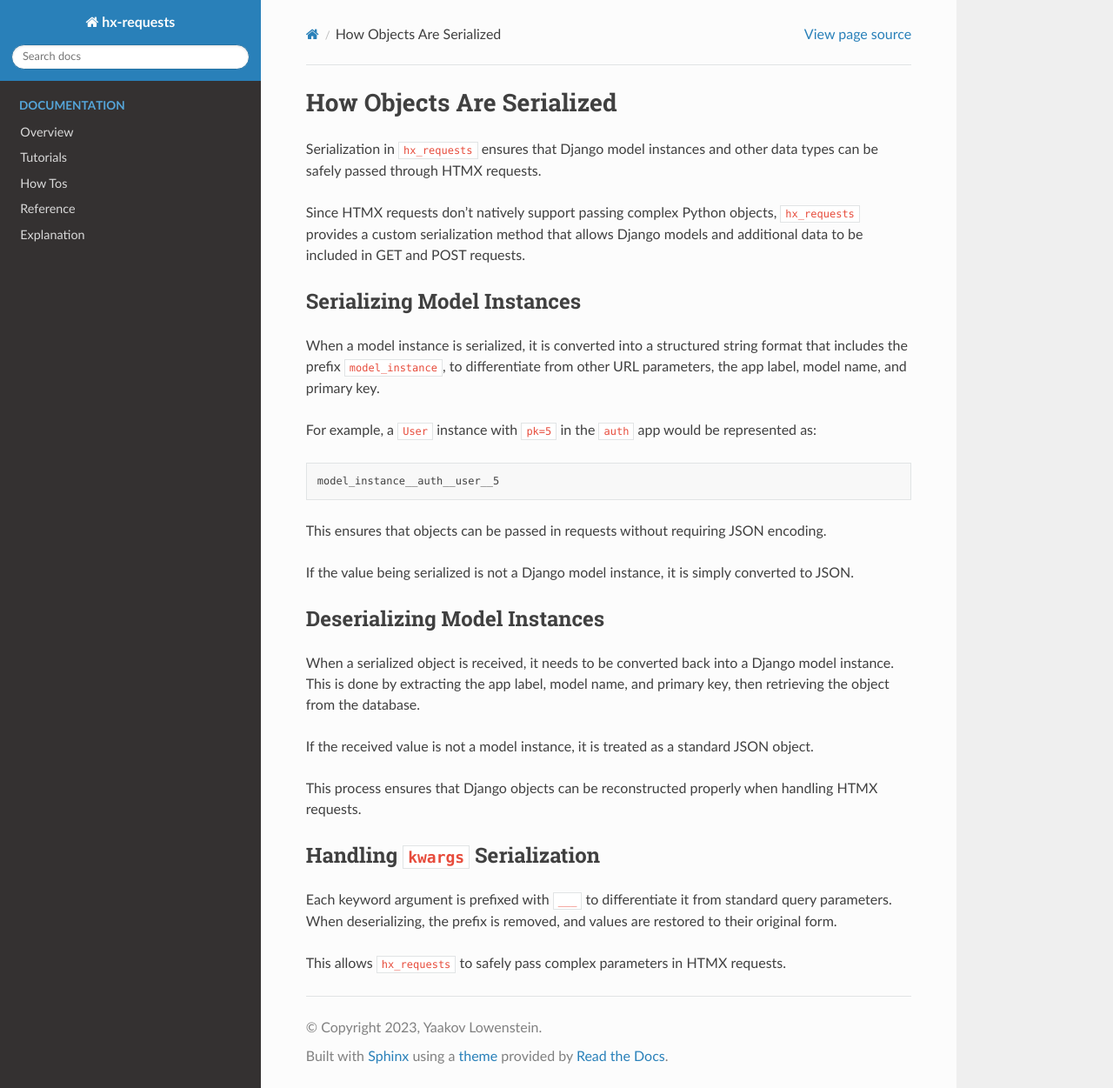
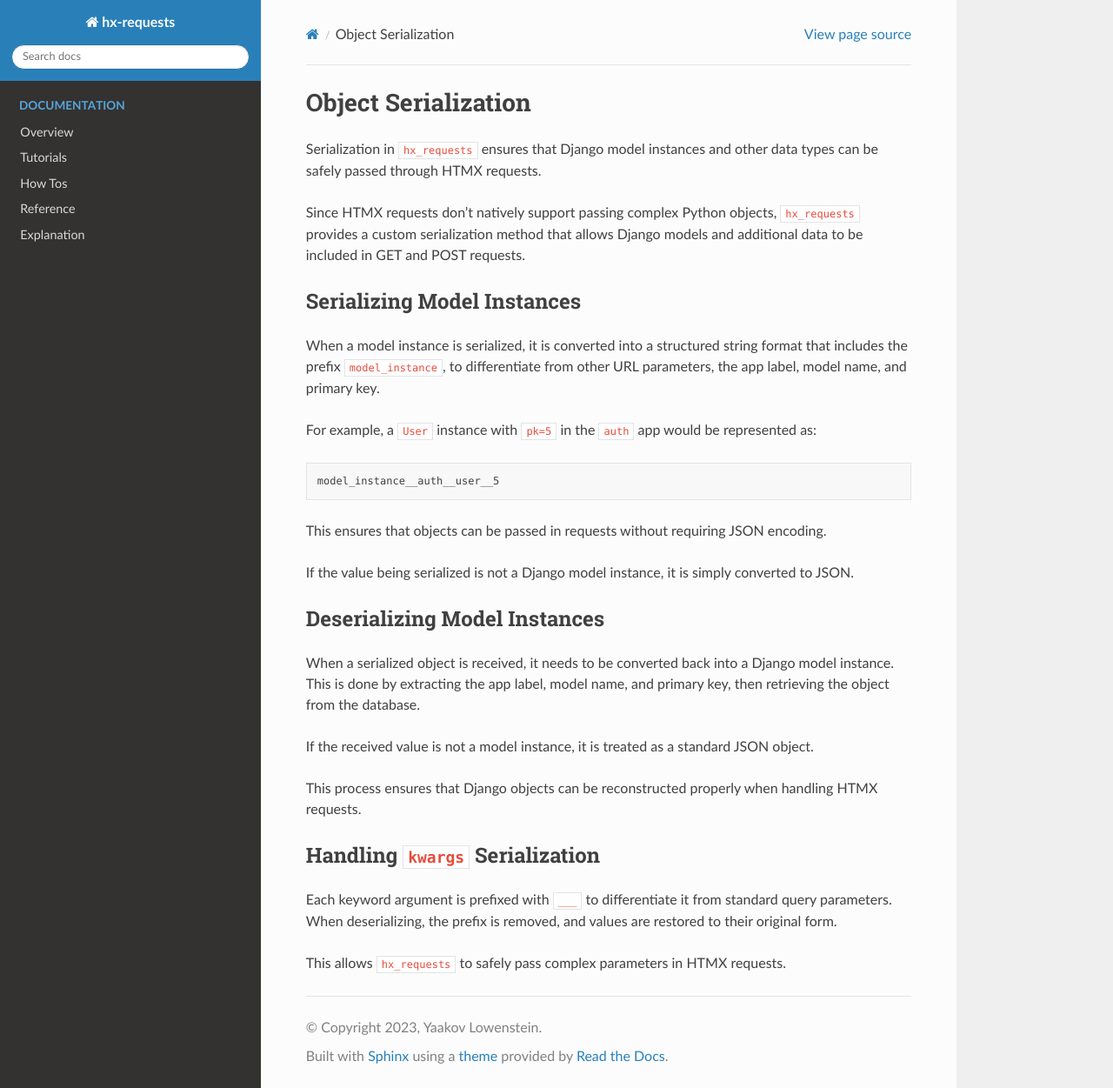
Before and after one commit to yaakovLowenstein/hx-requests, a Sphinx documentation site: the page built from docs/explanation/how_hx_tags_serializes_objects.rst, in a window 1280 px wide and 1251 px high. Shown: the whole window at 87% size. Built offline with Sphinx 7.4.7 and the Read the Docs theme 3.1.0, drawn with Linux system fonts in a browser that asks for light colours; pages that are not in the unit, such as notebooks, are missing from menus.

Commit message:
docs: Updates

```diff
--- a/docs/explanation/how_hx_tags_serializes_objects.rst
+++ b/docs/explanation/how_hx_tags_serializes_objects.rst
@@ -1,5 +1,5 @@
-How Objects Are Serialized
---------------------------
+Object Serialization
+--------------------
 
 Serialization in :code:`hx_requests` ensures that Django model instances and other data types
 can be safely passed through HTMX requests.
--- a/docs/reference/hx_tags.rst
+++ b/docs/reference/hx_tags.rst
@@ -39,4 +39,5 @@ Is equal to:
 
 .. note::
 
-    :ref:`How Hx Tags Serialize Objects`
+    See :ref:`Object Serialization` for more information on how objects are serialized.
+`
```
